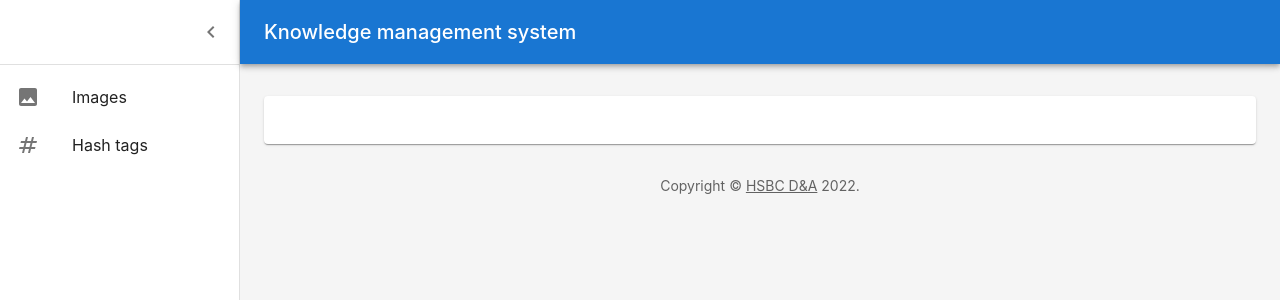
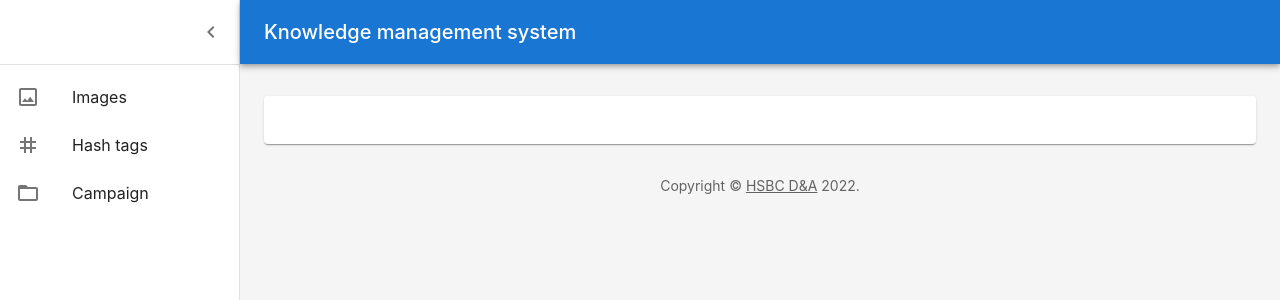
Before and after one commit to Qucy/kms, a React (Create React App) app: page /main in a window 1280 px wide. Shown: the top 300 px of the page. Built offline with nearby package versions, Linux system fonts and the light colour scheme; no server answers.

Commit message:
parent component for campaign

```diff
--- a/src/pages/main/menu.jsx
+++ b/src/pages/main/menu.jsx
@@ -1,17 +1,25 @@
 import React from 'react';
+import { NavLink } from 'react-router-dom';
 import { styled } from '@mui/material/styles';
-import ListItemButton from '@mui/material/ListItemButton';
-import ListItemIcon from '@mui/material/ListItemIcon';
-import ListItemText from '@mui/material/ListItemText';
-import ImageIcon from '@mui/icons-material/Image';
-import NumbersIcon from '@mui/icons-material/Numbers';
-import ChevronLeftIcon from '@mui/icons-material/ChevronLeft';
-import List from '@mui/material/List';
-import Divider from '@mui/material/Divider';
-import IconButton from '@mui/material/IconButton';
 import MuiDrawer from '@mui/material/Drawer';
-import Toolbar from '@mui/material/Toolbar';
-import {NavLink} from 'react-router-dom'
+import {
+  ListItemButton,
+  ListItemIcon,
+  ListItemText,
+  List,
+  Divider,
+  IconButton,
+  Toolbar,
+} from '@mui/material';
+import {
+  Image as ImageIcon,
+  Numbers as NumbersIcon,
+  ChevronLeft as ChevronLeftIcon,
+} from '@mui/icons-material';
+
+import InsertPhotoOutlinedIcon from '@mui/icons-material/InsertPhotoOutlined';
+import TagOutlinedIcon from '@mui/icons-material/TagOutlined';
+import FolderOpenOutlinedIcon from '@mui/icons-material/FolderOpenOutlined';
 
 //import LibraryBooksIcon from '@mui/icons-material/LibraryBooks';
 
@@ -40,14 +48,13 @@ const Drawer = styled(MuiDrawer, { shouldForwardProp: (prop) => prop !== 'open'
         },
       }),
     },
-  }),
+  })
 );
 
-
 export default function Menu(props) {
-  const {open, toggleDrawer} = props
+  const { open, toggleDrawer } = props;
   return (
-    <Drawer variant="permanent" open={open}>
+    <Drawer variant='permanent' open={open}>
       <Toolbar
         sx={{
           display: 'flex',
@@ -61,28 +68,34 @@ export default function Menu(props) {
         </IconButton>
       </Toolbar>
       <Divider />
-      <List component="nav">
+      <List component='nav'>
         <React.Fragment>
-          <ListItemButton component={NavLink} to='/main/image' >
+          <ListItemButton component={NavLink} to='/main/image'>
             <ListItemIcon>
-              <ImageIcon />
+              <InsertPhotoOutlinedIcon />
             </ListItemIcon>
-            <ListItemText primary="Images" />
+            <ListItemText primary='Images' />
           </ListItemButton>
-          { /* <ListItemButton component={NavLink} to='/main/document'>
+          {/* <ListItemButton component={NavLink} to='/main/document'>
             <ListItemIcon>
               <LibraryBooksIcon />
             </ListItemIcon>
             <ListItemText primary="Documents" />
-           </ListItemButton> */ }
+           </ListItemButton> */}
           <ListItemButton component={NavLink} to='/main/tag'>
             <ListItemIcon>
-              <NumbersIcon />
+              <TagOutlinedIcon />
             </ListItemIcon>
-            <ListItemText primary="Hash tags" />
+            <ListItemText primary='Hash tags' />
+          </ListItemButton>
+          <ListItemButton component={NavLink} to='/main/campaign'>
+            <ListItemIcon>
+              <FolderOpenOutlinedIcon />
+            </ListItemIcon>
+            <ListItemText primary='Campaign' />
           </ListItemButton>
         </React.Fragment>
       </List>
     </Drawer>
-  )
+  );
 }
```
